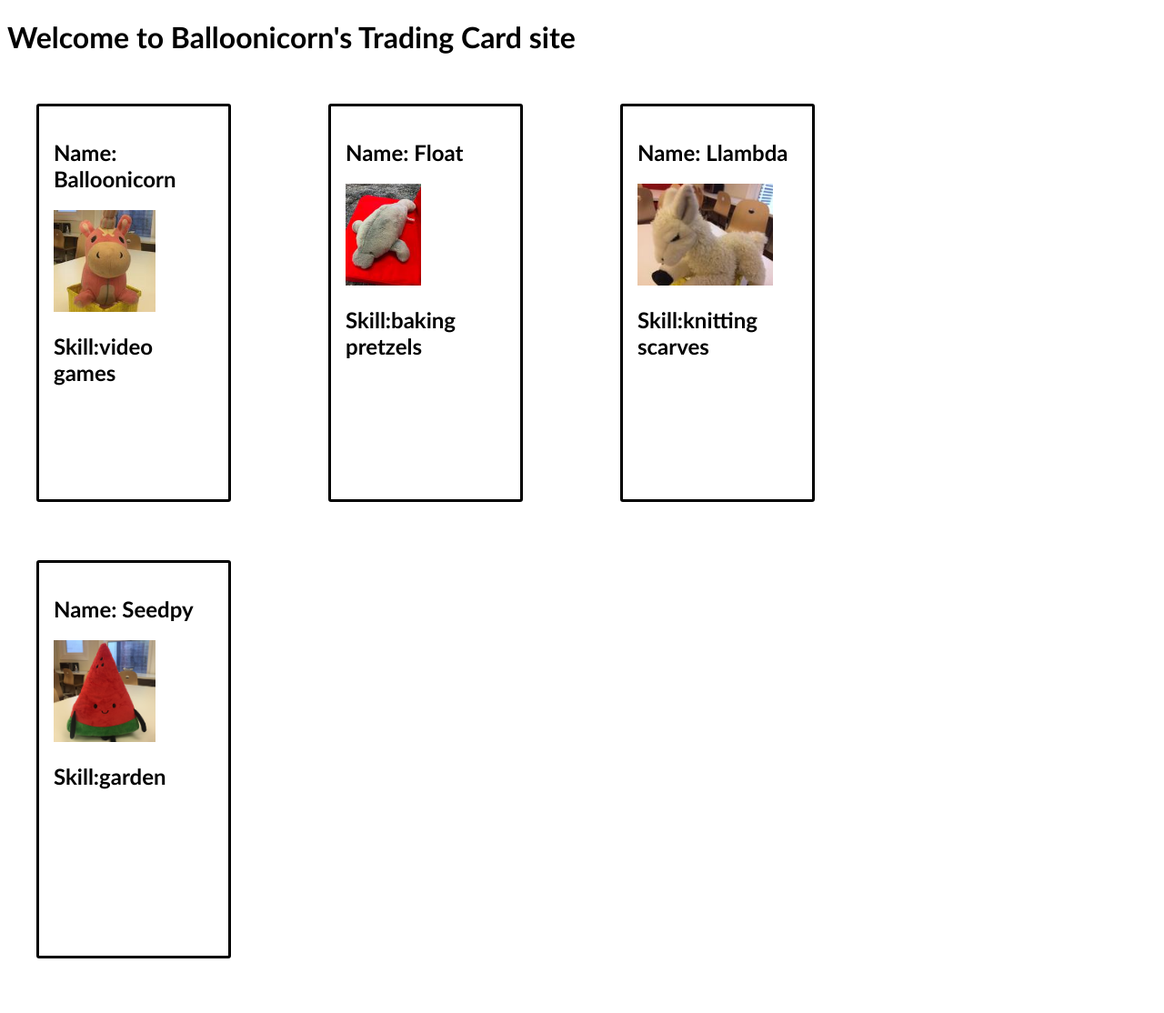
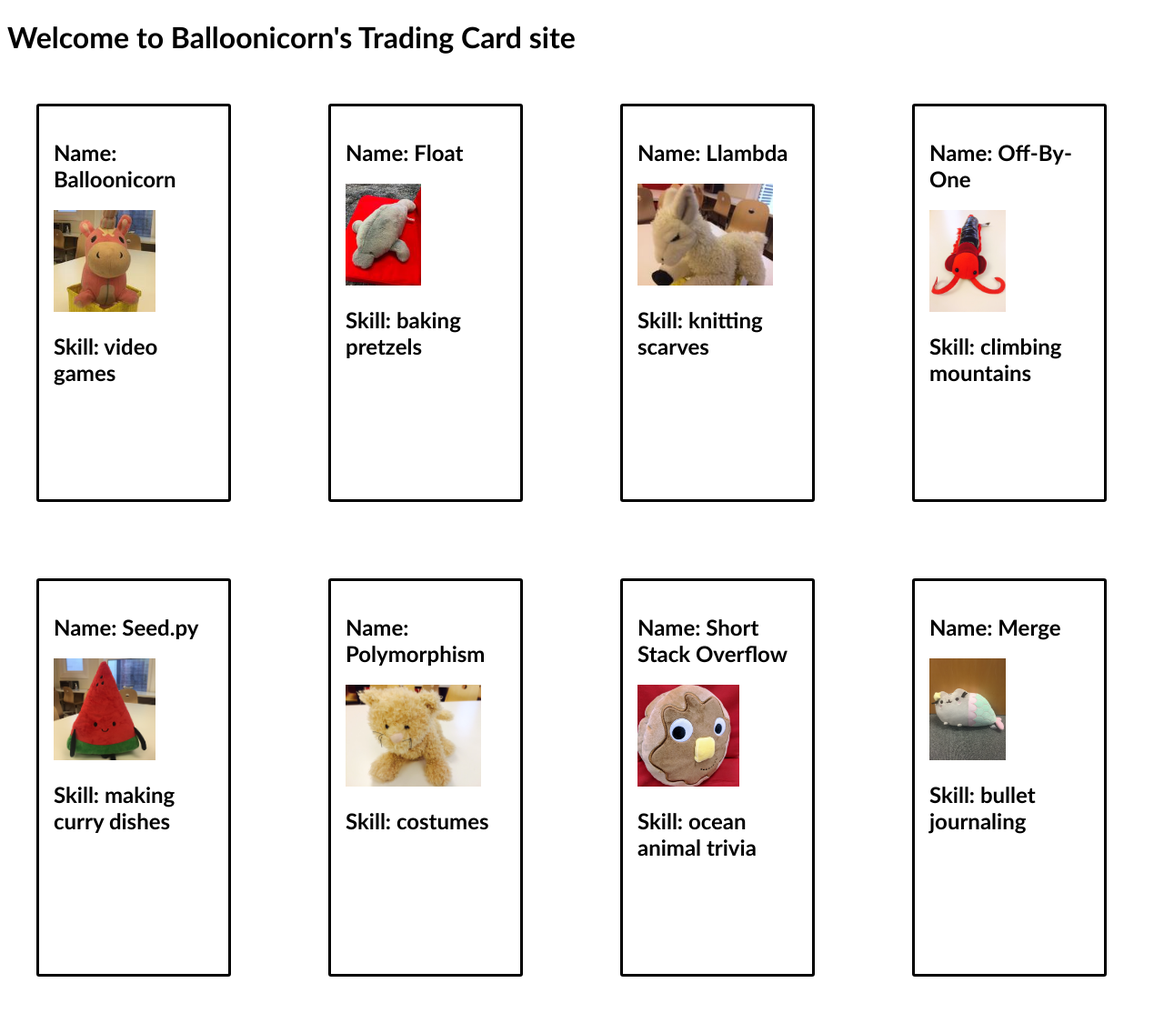
Before and after one commit to jamiemancini/react-trading-cards, a Flask app: page /cards in a window 1280 px wide. Shown: the whole page at 91% size. Before the commit the page ends 1054 px from the top, so only its background shows below. Run offline with Flask 2, Linux system fonts and the light colour scheme; some libraries are stand-ins or nearby versions.

Commit message:
finished all 8 trading cards

```diff
--- a/static/js/tradingCard.jsx
+++ b/static/js/tradingCard.jsx
@@ -2,9 +2,52 @@
 
 const tradingCardData = [
   {
-    name: 'Balloonicorn',
-    skill: 'video games',
-    imgUrl: '/static/img/balloonicorn.jpg',
+    name: "Balloonicorn",
+    skill: "video games",
+    imgUrl: "/static/img/balloonicorn.jpg",
+    cardId: 1,
+  },
+  {
+    name: "Float",
+    skill: "baking pretzels",
+    imgUrl: "/static/img/float.jpg",
+    cardId: 2,
+  },
+  {
+    name: "Llambda",
+    skill: "knitting scarves",
+    imgUrl: "/static/img/llambda.jpg",
+    cardId: 3,
+  },
+  {
+    name: "Off-By-One",
+    skill: "climbing mountains",
+    imgUrl: "/static/img/off-by-one.jpeg",
+    cardId: 4,
+  },
+  {
+    name: "Seed.py",
+    skill: "making curry dishes",
+    imgUrl: "/static/img/seedpy.jpeg",
+    cardId: 5,
+  },
+  {
+    name: "Polymorphism",
+    skill: "costumes",
+    imgUrl: "/static/img/polymorphism.jpeg",
+    cardId: 6,
+  },
+  {
+    name: "Short Stack Overflow",
+    skill: "ocean animal trivia",
+    imgUrl: "/static/img/shortstack-overflow.jpeg",
+    cardId: 7,
+  },
+  {
+    name: "Merge",
+    skill: "bullet journaling",
+    imgUrl: "/static/img/merge.png",
+    cardId: 8,
   },
 ];
 
@@ -13,27 +56,55 @@ function TradingCard(props) {
     <div className="card">
       <h2>Name: {props.name}</h2>
       <img src={props.imgUrl} alt="profile" />
-      <h2>Skill:{props.skill} </h2>
+      <h2>Skill: {props.skill} </h2>
     </div>
   );
 }
 
-ReactDOM.render(
-  <TradingCard name="Balloonicorn" skill="video games" imgUrl="/static/img/balloonicorn.jpg" />,
-  document.querySelector('#balloonicorn'),
-);
+function TradingCardContainer() {
+  const tradingCards = [];
 
-ReactDOM.render(
-  <TradingCard name="Float" skill="baking pretzels" imgUrl="/static/img/float.jpg" />,
-  document.querySelector('#float'),
-);
+  for (const currentCard of tradingCardData) {
+    tradingCards.push(
+    <TradingCard
+      name={currentCard.name}
+      skill={currentCard.skill}
+      imgUrl={currentCard.imgUrl}
+    />
+    );
+  }
 
-ReactDOM.render(
-  <TradingCard name="Llambda" skill="knitting scarves" imgUrl="/static/img/llambda.jpg" />,
-  document.querySelector('#llambda'),
-);
+  return (
+    <React.Fragment>
+      {tradingCards}
+    </React.Fragment>
+  );
+}
 
-ReactDOM.render(
-  <TradingCard name="Seedpy" skill="garden" imgUrl="/static/img/seedpy.jpeg" />,
-  document.querySelector('#seedpy'),
-);
+ReactDOM.render(<TradingCardContainer />, document.querySelector('#root'));
+
+
+// ReactDOM.render(
+//   <TradingCard name="Balloonicorn" skill="video games" imgUrl="/static/img/balloonicorn.jpg" />,
+//   document.querySelector('#balloonicorn'),
+// );
+
+// ReactDOM.render(
+//   <TradingCard name="Float" skill="baking pretzels" imgUrl="/static/img/float.jpg" />,
+//   document.querySelector('#float'),
+// );
+
+// ReactDOM.render(
+//   <TradingCard name="Llambda" skill="knitting scarves" imgUrl="/static/img/llambda.jpg" />,
+//   document.querySelector('#llambda'),
+// );
+
+// ReactDOM.render(
+//   <TradingCard name="Seedpy" skill="garden" imgUrl="/static/img/seedpy.jpeg" />,
+//   document.querySelector('#seedpy'),
+// );
+
+// ReactDOM.render(
+//   <TradingCard name="Merge" skill="bullet journaling" imgUrl="/static/img/merge.png" />,
+//   document.querySelector('#merge'),
+// );
--- a/templates/cards.html
+++ b/templates/cards.html
@@ -8,7 +8,7 @@
 
 
 {% block body %}
-<div class="grid">
+<div class="grid" id="root">
   <!-- Mount Balloonicorn's card on to this element. -->
   <div id="balloonicorn"></div>
 
@@ -17,11 +17,11 @@
 
   <!-- Mount Llambda's card on to this element. -->
   <div id="llambda"></div>
-</div>
+
 
   <!-- Mount Seedpy's card on to this element. -->
   <div id="seedpy"></div>
-</div>
+
 
   <!-- Mount Merge's card on to this element. -->
   <div id="merge"></div>
```
